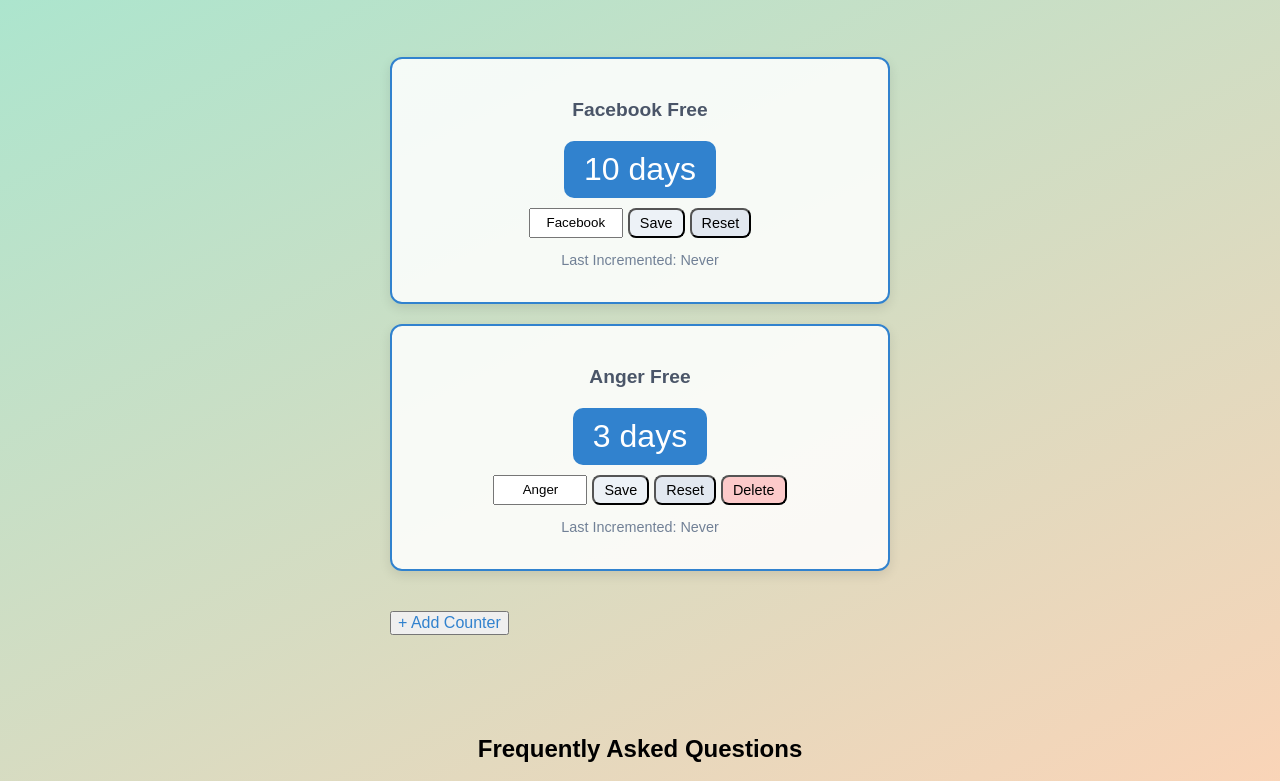
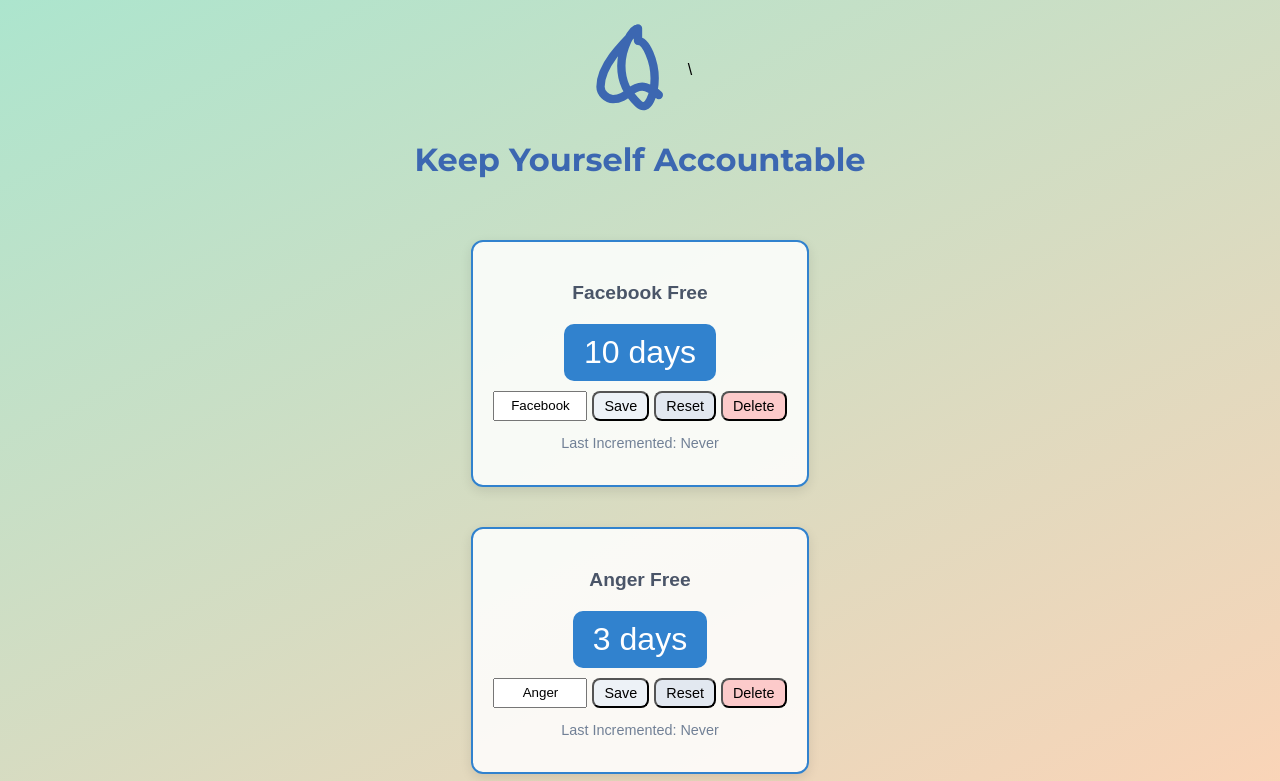
Before and after one commit to sjvdm/quit-x, a SvelteKit app: page / in a window 1280 px wide. Shown: the top 781 px of the page. Built offline with nearby package versions, Linux system fonts and the light colour scheme.

Commit message:
Fixed spacing with the help of chat Updated readme

```diff
--- a/src/lib/CounterBox.svelte
+++ b/src/lib/CounterBox.svelte
@@ -31,7 +31,7 @@
     />
     <button class="button save" on:click={() => saveCounterName(index, counter.name)}>Save</button>
     <button class="button reset" on:click={() => resetCounter(index)}>Reset</button>
-    {#if index > 0}
+    {#if index >= 0}
       <button class="button delete" on:click={() => deleteCounter(index)}>Delete</button>
     {/if}
   </div>
--- a/src/routes/+page.svelte
+++ b/src/routes/+page.svelte
@@ -76,8 +76,8 @@
     justify-content: center;
     align-items: center;
     flex-direction: column;
-    height: 100vh;
     margin: 0;
+    min-height: 100vh;
   }
 
   .logo-container {
@@ -95,7 +95,11 @@
   .container {
     width: 90%;
     max-width: 500px;
+    min-width: 100vh;
     padding: 20px;
+    display: flex;
+    flex-direction: column;
+    align-items: center;
   }
 
   .add-delete {
```
Also changed, not shown: 1 other file (tests, documents, lock files or other folders).
